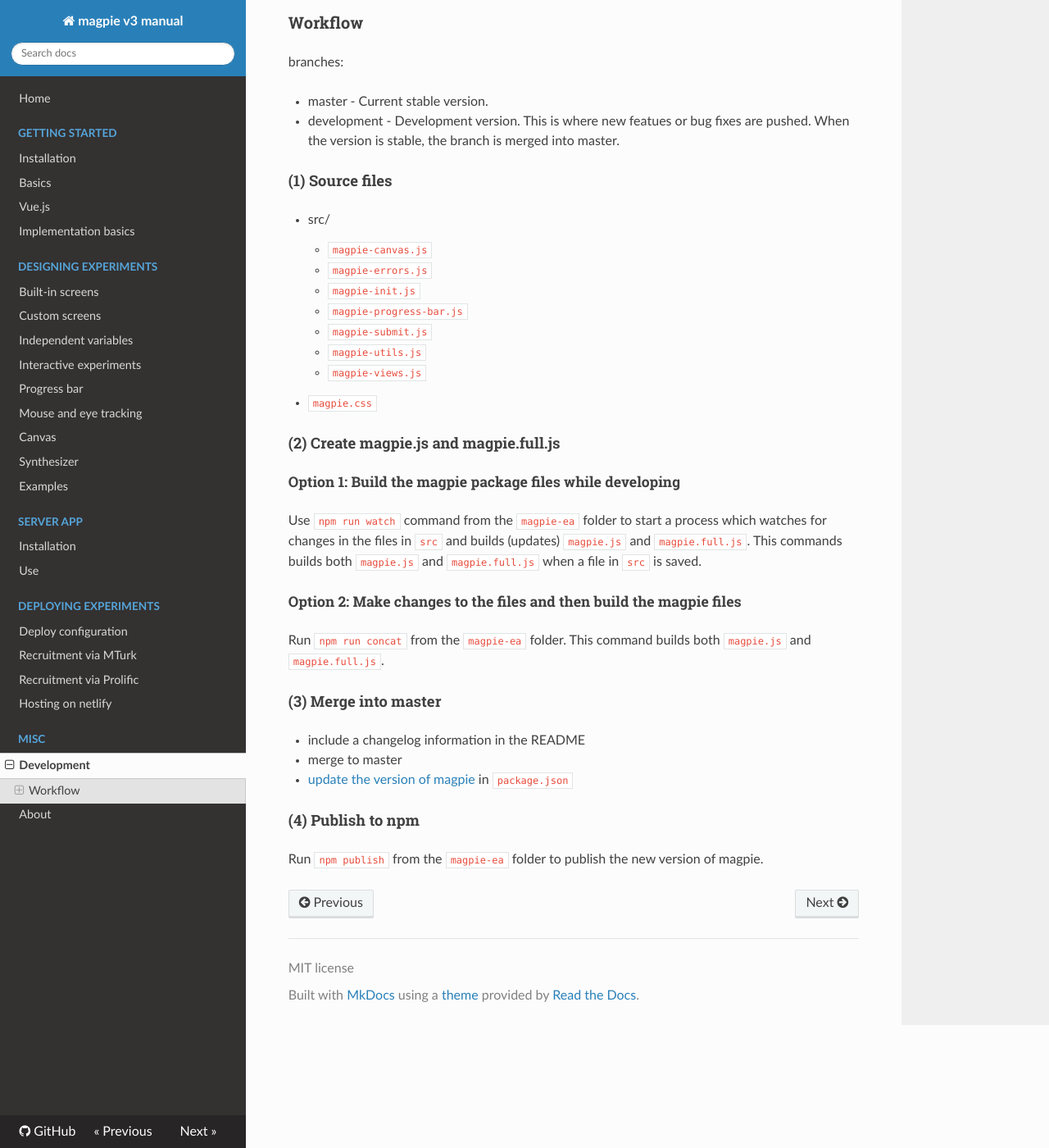
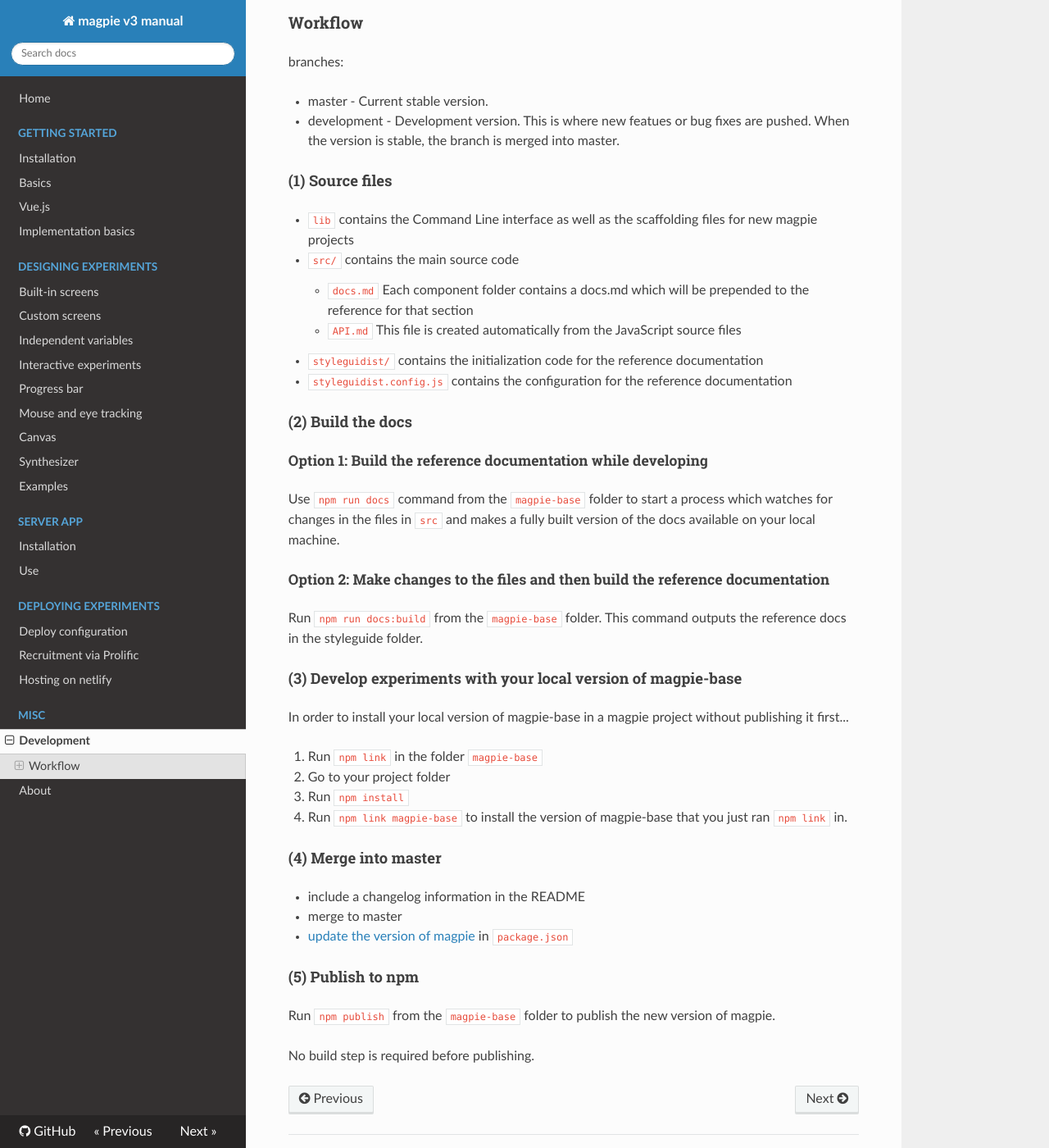
Before and after one commit to magpie-ea/magpie-v3-docs, an MkDocs documentation site: the page built from docs/04_development.md, in a window 1280 px wide and 1400 px high, scrolled down 219 px. Shown: the whole window at 82% size. Built offline with MkDocs 1.6.1, drawn with Linux system fonts in a browser that asks for light colours.

Commit message:
Update Hosting & Development

```diff
--- a/docs/04_development.md
+++ b/docs/04_development.md
@@ -11,32 +11,39 @@
 
 #### (1) Source files
 
-- src/
-    - `magpie-canvas.js`
-    - `magpie-errors.js`
-    - `magpie-init.js`
-    - `magpie-progress-bar.js`
-    - `magpie-submit.js`
-    - `magpie-utils.js`
-    - `magpie-views.js`
+- `lib` contains the Command Line interface as well as the scaffolding files for new magpie projects
+- `src/` contains the main source code
+    - `docs.md` Each component folder contains a docs.md which will be prepended to the reference for that section
+    - `API.md` This file is created automatically from the JavaScript source files
+- `styleguidist/` contains the initialization code for the reference documentation
+- `styleguidist.config.js` contains the configuration for the reference documentation
 
-- `magpie.css`
+#### (2) Build the docs
 
-#### (2) Create magpie.js and magpie.full.js
+##### Option 1: Build the reference documentation while developing
 
-##### Option 1: Build the magpie package files while developing
+Use `npm run docs` command from the `magpie-base` folder to start a process which watches for changes in the files in `src` and makes a fully built version of the docs available on your local machine.
 
-Use `npm run watch` command from the `magpie-ea` folder to start a process which watches for changes in the files in `src` and builds (updates) `magpie.js` and `magpie.full.js`. This commands builds both `magpie.js` and `magpie.full.js` when a file  in `src` is saved.
+##### Option 2: Make changes to the files and then build the reference documentation
 
-##### Option 2: Make changes to the files and then build the magpie files
+Run `npm run docs:build` from the `magpie-base` folder. This command outputs the reference docs in the styleguide folder.
 
-Run `npm run concat` from the `magpie-ea` folder. This command builds both `magpie.js` and `magpie.full.js`.
+#### (3) Develop experiments with your local version of magpie-base
 
-#### (3) Merge into master
+In order to install your local version of magpie-base in a magpie project without publishing it first...
+
+1. Run `npm link` in the folder `magpie-base`
+2. Go to your project folder
+3. Run `npm install`
+4. Run `npm link magpie-base` to install the version of magpie-base that you just ran `npm link` in.
+
+#### (4) Merge into master
 - include a changelog information in the README
 - merge to master
 - [update the version of magpie](https://docs.npmjs.com/about-semantic-versioning) in `package.json`
 
-#### (4) Publish to npm
+#### (5) Publish to npm
 
-Run `npm publish` from the `magpie-ea` folder to publish the new version of magpie.
+Run `npm publish` from the `magpie-base` folder to publish the new version of magpie.
+
+No build step is required before publishing.
--- a/mkdocs.yml
+++ b/mkdocs.yml
@@ -37,7 +37,6 @@
   - Use: '02_using_the_server_app/02_use.md'
 - Deploying experiments:
   - Deploy configuration: '03_deploying_experiments/01_configuration.md'
-  - Recruitment via MTurk: '03_deploying_experiments/02_recruitment_MTurk.md'
   - Recruitment via Prolific: '03_deploying_experiments/03_recruitment_Prolific.md'
   - Hosting on netlify: '03_deploying_experiments/04_hosting_on_netlify.md'
 - Misc:
```
Also changed, not shown: docs/03_deploying_experiments/02_recruitment_MTurk.md (deleted, +0 -68 lines), docs/03_deploying_experiments/04_hosting_on_netlify.md (+1 -1 lines).
